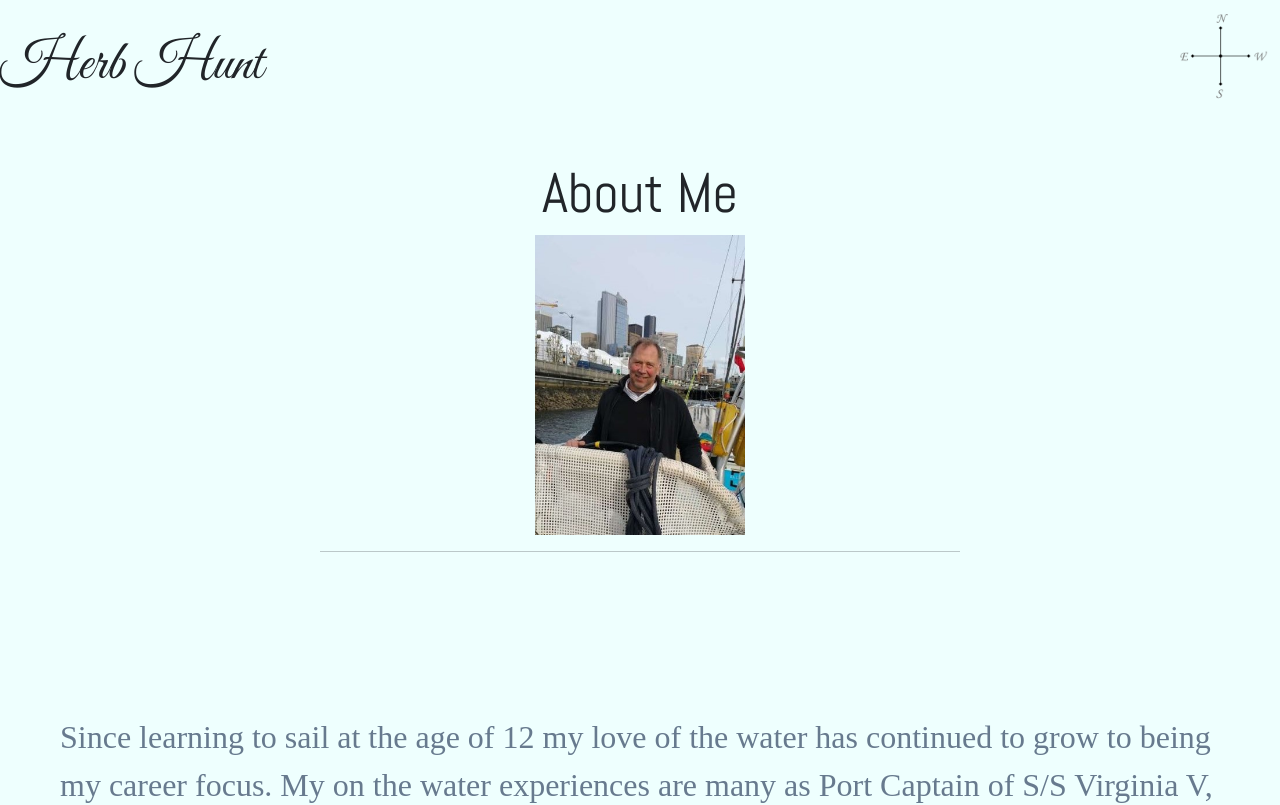
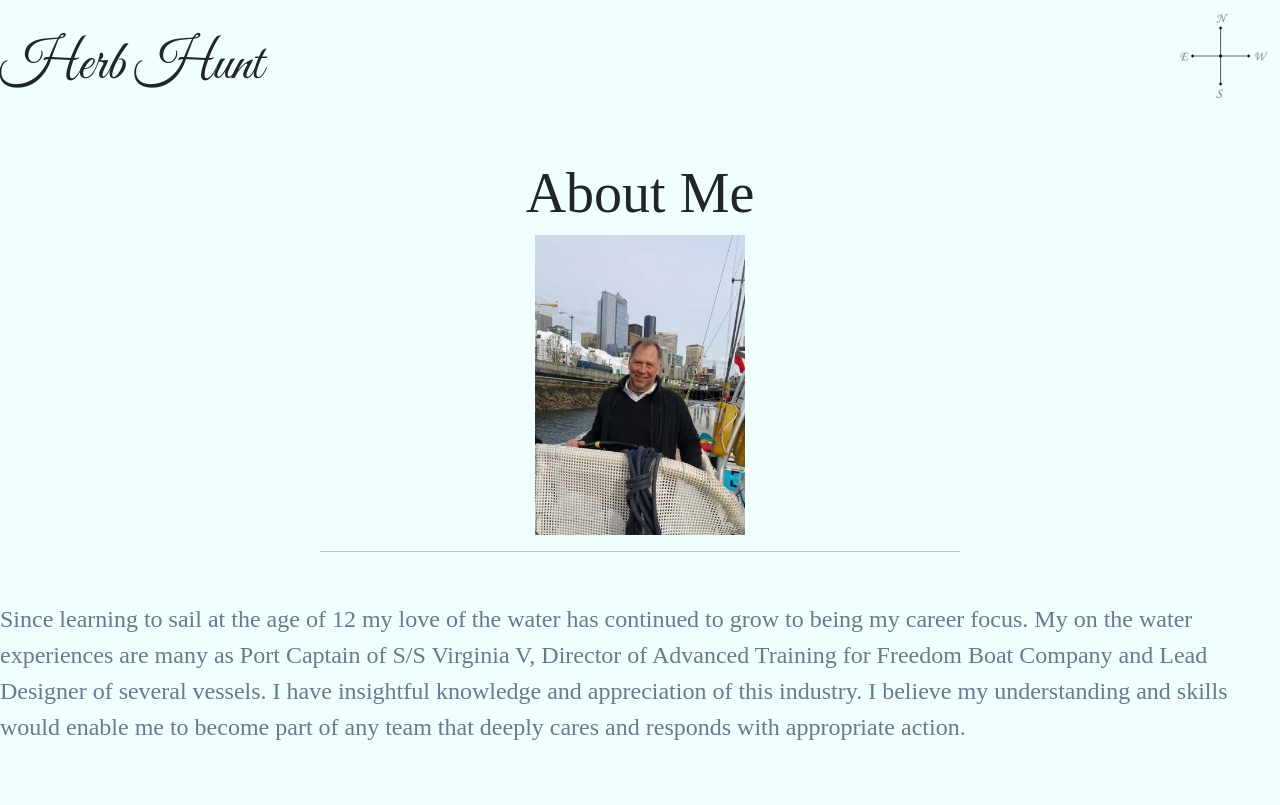
Before and after one commit to Bertokeys1/HerbHunt, a React (Create React App) app: page / in a window 1280 px wide. Shown: the top 805 px of the page. Built offline with nearby package versions, Linux system fonts and the light colour scheme; a web font is replaced by a local one.

Commit message:
updated package.json

```diff
--- a/package.json
+++ b/package.json
@@ -19,7 +19,7 @@
   },
   "scripts": {
     "predeploy": "npm run build",
-    "deploy": "gh-pages -b main -d build",
+    "deploy": "gh-pages -d build",
     "start": "react-scripts start",
     "build": "react-scripts build",
     "test": "react-scripts test",
--- a/src/App.css
+++ b/src/App.css
@@ -16,7 +16,7 @@ h1 {
   font-family: 'Great Vibes', cursive;
 }
 
-p {
+p, h3 {
   font-family: 'Cormorant SC', serif;
 }
 
@@ -72,13 +72,11 @@ nav {
 }
 
 .myInfo {
-  font-size: 2rem;
-  margin: 40px 10px;
+  font-size: 1.5rem;
   display: flex;
   flex-wrap: wrap;
   width: 100%;
   color: #677a8e;
-  padding: 20px;
   /* margin-right: 20px; */
   flex: 3;
 }
--- a/src/components/Main.js
+++ b/src/components/Main.js
@@ -8,7 +8,7 @@ export default function Main() {
         <div className="post-heading text-center">
           <h3 className="display-4 font-weight-bold">About Me</h3>
           <img src={mainpic} height="300px"  alt="about me pic"/>
-          <hr className="w-50 mx-auto pb-2" />
+          <hr className="w-50 mx-auto" />
         </div>
         <div className=" myInfo row d-flex flex-row">
           <div className="myInfo col-lg-6">
```
